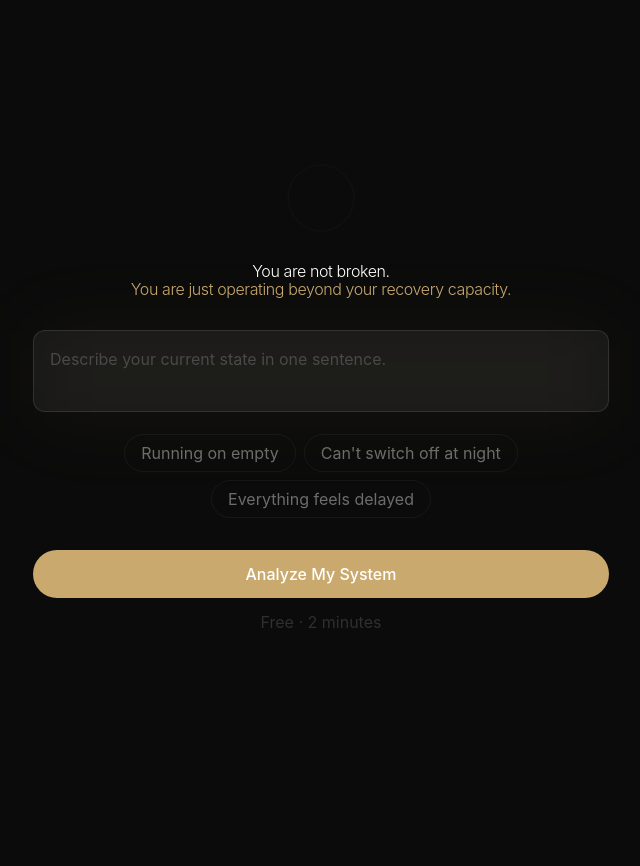
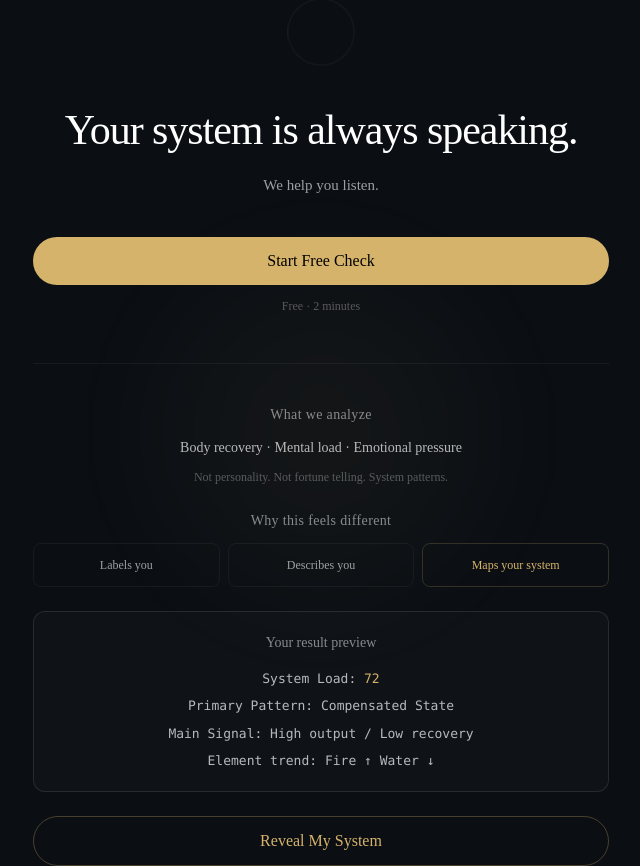
Before and after one commit to liumengjunyu-eng/lingshu-app, a Next.js app: page / in a window 1280 px wide. Shown: the whole page, without its empty margins (319-959 px from the left). Before the commit the page ends 800 px from the top, so only its background shows below. Built offline with nearby package versions, Linux system fonts and the light colour scheme.

Commit message:
feat: V4.1首页视觉革命 - 高级克制版

```diff
--- a/app/globals.css
+++ b/app/globals.css
@@ -3,18 +3,23 @@
 @tailwind utilities;
 
 :root {
- --bg: #0B0B0B;
- --gold: #C4A862;
- --gold-dim: rgba(196, 168, 98, 0.15);
- --text-primary: #FFFFFF;
- --text-secondary: rgba(255, 255, 255, 0.55);
- --text-dim: rgba(255, 255, 255, 0.25);
+ --bg-primary: #0A0A0A;
+ --bg-secondary: #121212;
+ --bg-card: #181818;
+ --gold-primary: #D6B36A;
+ --gold-secondary: #B38A3D;
+ --gold-dim: rgba(214, 179, 106, 0.12);
+ --text-primary: #F5F5F5;
+ --text-secondary: #B0B0B0;
+ --text-muted: #6A6A6A;
+ --border-subtle: rgba(255, 255, 255, 0.04);
+ --border-gold: rgba(214, 179, 106, 0.15);
 }
 
 * {
+ box-sizing: border-box;
+ padding: 0;
  margin: 0;
- padding: 0;
- box-sizing: border-box;
 }
 
 html {
@@ -22,16 +27,19 @@ html {
 }
 
 body {
- background: var(--bg);
+ background: var(--bg-primary);
  color: var(--text-primary);
- font-family: 'Inter', -apple-system, BlinkMacSystemFont, 'Segoe UI', Roboto, sans-serif;
+ font-family: var(--font-inter), Inter, system-ui, -apple-system, sans-serif;
  -webkit-font-smoothing: antialiased;
  -moz-osx-font-smoothing: grayscale;
- min-height: 100vh;
- overflow-x: hidden;
 }
 
-/* 自定义滚动条 */
+::selection {
+ background: var(--gold-dim);
+ color: var(--gold-primary);
+}
+
+/* Scrollbar */
 ::-webkit-scrollbar {
  width: 4px;
 }
@@ -39,39 +47,64 @@ body {
  background: transparent;
 }
 ::-webkit-scrollbar-thumb {
- background: var(--gold-dim);
- border-radius: 4px;
+ background: rgba(255, 255, 255, 0.08);
+ border-radius: 2px;
 }
 
-/* 工具类 */
-.gold-text { color: var(--gold); }
-.gold-border { border-color: var(--gold-dim); }
-.gold-bg { background: var(--gold); }
-.text-secondary { color: var(--text-secondary); }
-.text-dim { color: var(--text-dim); }
-.bg-dim { background: rgba(255, 255, 255, 0.03); }
-
-/* 动画 */
-@keyframes pulse-slow {
- 0%, 100% { transform: scale(1); opacity: 0.3; }
- 50% { transform: scale(1.12); opacity: 0.7; }
-}
-.animate-pulse-slow {
- animation: pulse-slow 3s ease-in-out infinite;
+/* Breathing Circle */
+@keyframes breathe {
+ 0%, 100% {
+ transform: scale(1);
+ opacity: 0.2;
+ }
+ 50% {
+ transform: scale(1.08);
+ opacity: 0.4;
+ }
 }
 
 @keyframes fade-up {
- from { opacity: 0; transform: translateY(16px); }
- to { opacity: 1; transform: translateY(0); }
+ from {
+ opacity: 0;
+ transform: translateY(16px);
+ }
+ to {
+ opacity: 1;
+ transform: translateY(0);
+ }
 }
+
+@keyframes scroll-indicator {
+ 0% { transform: translateY(0); opacity: 0.3; }
+ 100% { transform: translateY(30px); opacity: 1; }
+}
+
+@keyframes pulse-slow {
+ 0%, 100% { transform: scale(1); opacity: 0.25; }
+ 50% { transform: scale(1.15); opacity: 0.5; }
+}
+
+@keyframes breath {
+ 0%, 100% { opacity: 0.2; transform: scale(1); }
+ 50% { opacity: 0.45; transform: scale(1.05); }
+}
+
+.animate-breathe {
+ animation: breathe 4s ease-in-out infinite;
+}
+
+.animate-pulse-slow {
+ animation: pulse-slow 4s ease-in-out infinite;
+}
+
+.animate-breath {
+ animation: breath 3.5s ease-in-out infinite;
+}
+
 .animate-fade-up {
  animation: fade-up 0.6s ease-out forwards;
 }
 
-@keyframes breath {
- 0%, 100% { opacity: 0.15; transform: scale(1); }
- 50% { opacity: 0.35; transform: scale(1.05); }
+.animate-scroll-indicator {
+ animation: scroll-indicator 2s ease-in-out infinite;
 }
-.animate-breath {
- animation: breath 4s ease-in-out infinite;
-}
--- a/app/page.tsx
+++ b/app/page.tsx
@@ -1,82 +1,111 @@
 'use client';
 
-import { useState, useEffect } from 'react';
 import { useRouter } from 'next/navigation';
-
-const EXAMPLES = [
- 'Running on empty',
- "Can't switch off at night",
- 'Everything feels delayed',
-];
+import { useEffect, useState } from 'react';
 
 export default function HomePage() {
  const router = useRouter();
- const [input, setInput] = useState('');
- const [showCTA, setShowCTA] = useState(false);
+ const [loaded, setLoaded] = useState(false);
 
  useEffect(() => {
- const timer = setTimeout(() => setShowCTA(true), 1200);
- return () => clearTimeout(timer);
+ setLoaded(true);
  }, []);
 
- const handleSubmit = () => {
- if (input.trim()) {
- router.push(`/diagnose?input=${encodeURIComponent(input)}`);
- }
- };
+ return (
+ <main className="min-h-screen bg-[#0B0F14] text-white flex flex-col items-center justify-center px-6 relative overflow-hidden">
 
- return (
- <main className="min-h-screen bg-bg flex flex-col items-center justify-center px-6">
- <div className="max-w-xl w-full text-center">
+ {/* 背景呼吸光 */}
+ <div className="absolute inset-0 flex items-center justify-center">
+ <div className="w-[280px] h-[280px] rounded-full bg-[#D6B36A]/10 blur-3xl animate-pulse-slow" />
+ </div>
+
+ {/* HERO */}
+ <div className="max-w-xl w-full text-center relative z-10">
+
  {/* 呼吸圆 */}
- <div className="w-16 h-16 mx-auto rounded-full border border-gold/20 animate-breath mb-8" />
+ <div className="w-16 h-16 mx-auto mb-10 rounded-full border border-[#D6B36A]/20 animate-breath" />
 
  {/* 主标题 */}
- <h1 className="text-hero font-light text-white leading-[1.15] tracking-tight">
- You are not broken.
- <br />
- <span className="text-gold">You are just operating beyond your recovery capacity.</span>
+ <h1 className="text-[32px] md:text-[42px] leading-tight font-light tracking-tight text-white">
+ Your system is always speaking.
  </h1>
 
- {/* 输入框 */}
- <div className="mt-8 relative">
- <div className="absolute inset-0 bg-gold/5 blur-2xl rounded-xl" />
- <textarea
- value={input}
- onChange={(e) => setInput(e.target.value)}
- placeholder="Describe your current state in one sentence."
- className="relative w-full p-4 bg-white/5 border border-white/10 rounded-xl text-white text-body placeholder:text-white/20 outline-none focus:border-gold/50 transition resize-none min-h-[80px]"
- onKeyDown={(e) => {
- if (e.key === 'Enter' && !e.shiftKey) {
- e.preventDefault();
- handleSubmit();
- }
- }}
- />
+ {/* 副标题 */}
+ <p className="mt-4 text-white/60 text-[15px] leading-relaxed">
+ We help you listen.
+ </p>
+
+ {/* CTA */}
+ <button
+ onClick={() => router.push('/diagnose')}
+ className="mt-10 w-full py-3 rounded-full bg-[#D6B36A] text-black font-medium hover:opacity-90 transition"
+ >
+ Start Free Check
+ </button>
+
+ <p className="text-[12px] text-white/30 mt-3">
+ Free · 2 minutes
+ </p>
+
+ {/* 分隔 */}
+ <div className="mt-12 border-t border-white/5 pt-10 space-y-6">
+
+ {/* What we analyze */}
+ <div>
+ <h2 className="text-[14px] text-white/50 mb-3 tracking-wide">
+ What we analyze
+ </h2>
+
+ <p className="text-[14px] text-white/70 leading-relaxed">
+ Body recovery · Mental load · Emotional pressure
+ </p>
+
+ <p className="text-[12px] text-white/30 mt-2">
+ Not personality. Not fortune telling. System patterns.
+ </p>
  </div>
 
- {/* 案例气泡 */}
- <div className="mt-4 flex flex-wrap justify-center gap-2">
- {EXAMPLES.map((text) => (
- <button
- key={text}
- onClick={() => setInput(text)}
- className="px-4 py-1.5 text-meta text-white/40 border border-white/5 rounded-full hover:border-gold/30 hover:text-white/70 transition"
- >
- {text}
- </button>
- ))}
+ {/* difference */}
+ <div>
+ <h2 className="text-[14px] text-white/50 mb-3 tracking-wide">
+ Why this feels different
+ </h2>
+
+ <div className="grid grid-cols-3 gap-2 text-[12px] text-white/60">
+ <div className="border border-white/5 rounded-lg p-3">
+ Labels you
+ </div>
+ <div className="border border-white/5 rounded-lg p-3">
+ Describes you
+ </div>
+ <div className="border border-[#D6B36A]/20 rounded-lg p-3 text-[#D6B36A]">
+ Maps your system
+ </div>
+ </div>
  </div>
 
- {/* CTA */}
- <div className={`mt-8 transition-opacity duration-700 ${showCTA ? 'opacity-100' : 'opacity-0'}`}>
+ {/* preview card */}
+ <div className="border border-white/10 rounded-xl p-5 bg-white/[0.02]">
+ <h2 className="text-[14px] text-white/50 mb-4">
+ Your result preview
+ </h2>
+
+ <div className="space-y-2 text-[13px] font-mono text-white/70">
+ <p>System Load: <span className="text-[#D6B36A]">72</span></p>
+ <p>Primary Pattern: Compensated State</p>
+ <p>Main Signal: High output / Low recovery</p>
+ <p>Element trend: Fire ↑ Water ↓</p>
+ </div>
+ </div>
+
+ {/* final CTA */}
  <button
- onClick={handleSubmit}
- className="w-full py-3 bg-gold text-bg rounded-full font-medium hover:opacity-90 transition text-body"
+ onClick={() => router.push('/diagnose')}
+ className="w-full py-3 rounded-full border border-[#D6B36A]/30 text-[#D6B36A] hover:bg-[#D6B36A] hover:text-black transition"
  >
- Analyze My System
+ Reveal My System
  </button>
- <p className="text-meta text-white/15 mt-3">Free · 2 minutes</p>
+
  </div>
  </div>
  </main>
```
Also changed, not shown: tailwind.config.ts (+18 -34 lines), app/layout.tsx (indentation only).
